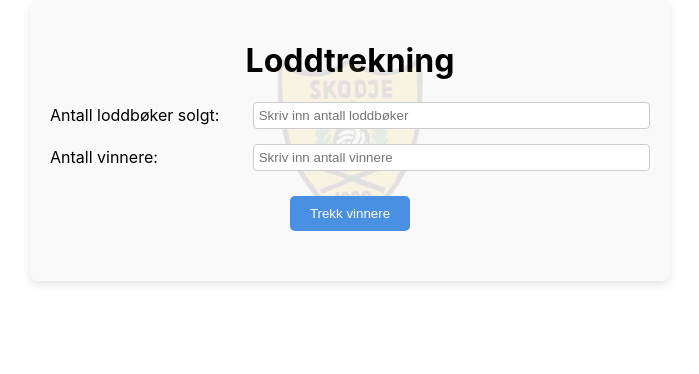
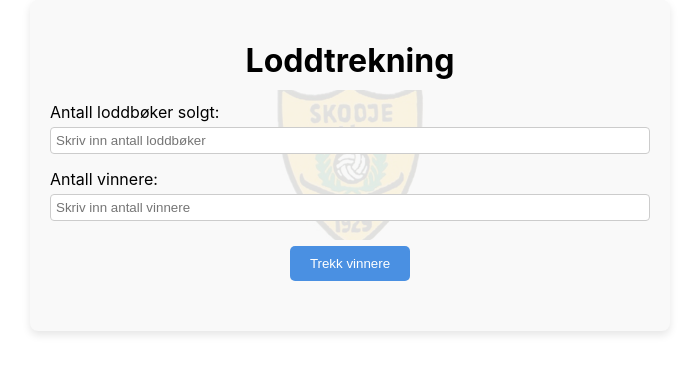
Before and after one commit to janlon6260/simpledrawawinner, a React (Create React App) app in the folder client/: page / in a window 1280 px wide. Shown: the top 374 px of the page, without its empty margins (290-989 px from the left). Built offline with nearby package versions, Linux system fonts and the light colour scheme.

Commit message:
Fixed something in CSS

```diff
--- a/client/src/Lottery.css
+++ b/client/src/Lottery.css
@@ -8,48 +8,47 @@
     text-align: center;
     position: relative;
     z-index: 1;
-    overflow: hidden; /* Sikrer at ingen elementer strekker seg utenfor containeren */
+    overflow: hidden;
 }
 
 .lottery-container::before {
     content: "";
     background-image: url('./img/logo.png');
-    background-size: 150px; /* Setter en fast størrelse på bakgrunnsbildet */
+    background-size: 150px;
     background-repeat: no-repeat;
     background-position: center;
-    background-attachment: local;
     position: absolute;
-    top: 0;
-    left: 0;
-    right: 0;
-    bottom: 0;
-    opacity: 0.1; /* Setter opasiteten kun på bakgrunnsbildet */
-    z-index: 0; /* Sørger for at bildet er bak alt innhold */
+    top: 50%;
+    left: 50%;
+    transform: translate(-50%, -50%);
+    opacity: 0.1;
+    z-index: 0;
+    width: 150px;
+    height: 150px;
+    pointer-events: none;
 }
 
 .input-group {
     display: flex;
-    justify-content: space-between;
-    align-items: center;
+    flex-direction: column;
+    align-items: flex-start;
     margin-bottom: 15px;
     z-index: 1;
-    position: relative; /* Sikrer at input-feltene ligger over bakgrunnsbildet */
+    position: relative;
 }
 
 .input-group label {
-    margin-right: 10px;
-    flex: 1;
+    margin-bottom: 5px;
     text-align: left;
 }
 
 input[type="number"] {
     padding: 5px;
-    width: 100px;
+    width: 100%;
     border-radius: 4px;
     border: 1px solid #ccc;
     background-color: #ffffff;
     color: #000000;
-    flex: 2;
     box-sizing: border-box;
     z-index: 1;
     position: relative;
@@ -84,8 +83,8 @@ button.draw-button:hover, button.export-button:hover, button.reset-button:hover
 
 .winner-list {
     margin-top: 20px;
-    animation: fadeIn 1s ease-in; /* Fade-in effekt når vinnerne trekkes */
-    z-index: 1; /* Sikrer at vinnerlisten ligger over bakgrunnsbildet */
+    animation: fadeIn 1s ease-in;
+    z-index: 1;
     position: relative;
 }
 
@@ -114,7 +113,6 @@ button.draw-button:hover, button.export-button:hover, button.reset-button:hover
     transition: opacity 500ms ease-in;
 }
 
-/* Definerer fade-in animasjonen */
 @keyframes fadeIn {
     from {
         opacity: 0;
```
